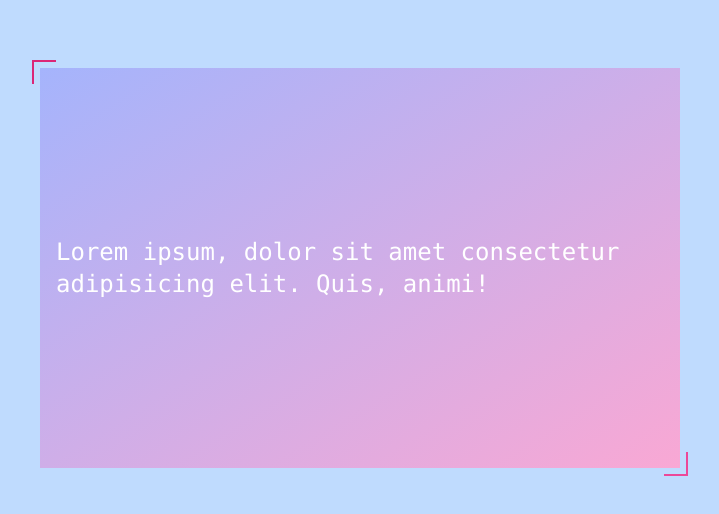
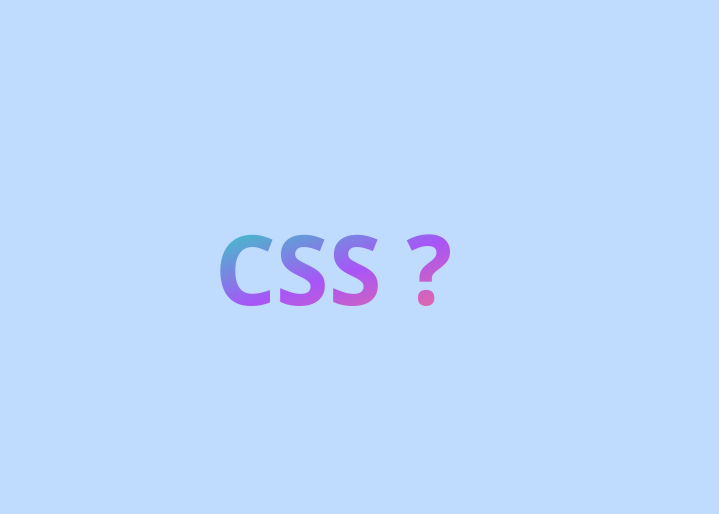
Before and after one commit to NeilYeTAT/LearnCSSuseReact-Tailwind, a React (Vite) app: page / in a window 1280 px wide. Shown: the part 132-646 px from the top of the page, without its empty margins (280-999 px from the left). Built offline with nearby package versions, Linux system fonts and the light colour scheme.

Commit message:
feat: typing animation

```diff
--- a/package.json
+++ b/package.json
@@ -13,7 +13,8 @@
     "clsx": "^2.1.1",
     "framer-motion": "^11.11.9",
     "react": "^18.3.1",
-    "react-dom": "^18.3.1"
+    "react-dom": "^18.3.1",
+    "react-type-animation": "^3.2.0"
   },
   "devDependencies": {
     "@eslint/js": "^9.11.1",
--- a/src/App.tsx
+++ b/src/App.tsx
@@ -1,4 +1,4 @@
-import FuckCSS from './components/day16-good-border/FuckCSS'
+import FuckCSS from './components/day17-typing-animation/FuckCSS'
 
 function App() {
   return (
--- /dev/null
+++ b/src/components/day17-typing-animation/FuckCSS.tsx
@@ -0,0 +1,27 @@
+import { TypeAnimation } from 'react-type-animation'
+
+export default function FuckCSS() {
+  return (
+    <div className="m-auto flex h-1/2 w-full flex-col items-center justify-center gap-4 px-4">
+      <TypeAnimation
+        sequence={[
+          // Same substring at the start will only be typed out once, initially
+          // 'Hello World ? (￣∇￣)',
+          // 1000, // wait 1s before replacing "Mice" with "Hamsters"
+          // 'Fuck The World ! (╯｀□′)╯',
+          // 1000,
+          'CSS ? ? ?',
+          1000,
+          'No ! (╯｀□′)╯',
+          1000,
+          'Tailwind CSS Yes ! (o′ω`o)ノ',
+          1000,
+        ]}
+        wrapper="strong"
+        speed={50}
+        className="bg-gradient-to-br from-teal-400 via-purple-500 to-rose-400 bg-clip-text text-8xl text-transparent"
+        repeat={Infinity}
+      />
+    </div>
+  )
+}
```
Also changed, not shown: src/components/day17-typing-animation/Screenshot.png (added), src/components/day17-typing-animation/readme.md (added), 1 other file (tests, documents, lock files or other folders).
